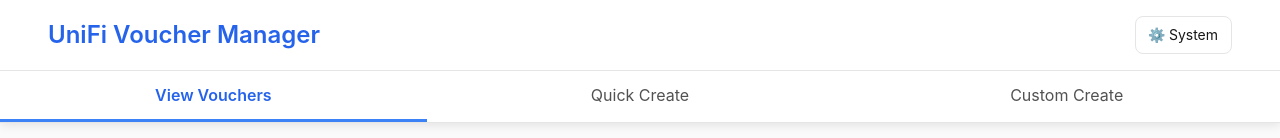
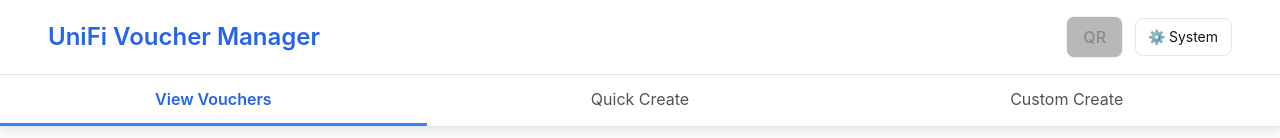
Before and after one commit to etiennecollin/unifi-voucher-manager, a Next.js app in the folder frontend/: page / in a window 1280 px wide. Shown: the top 138 px of the page. Built offline with nearby package versions, Linux system fonts and the light colour scheme; no server answers.

Commit message:
feat: added QR code modal

```diff
--- a/frontend/src/components/Header.tsx
+++ b/frontend/src/components/Header.tsx
@@ -1,16 +1,48 @@
+"use client";
+
+import { useState } from "react";
 import ThemeSwitcher from "@/components/utils/ThemeSwitcher";
+import WifiQrModal from "@/components/modals/WifiQrModal";
+import { generateWifiConfig, WifiConfig } from "@/utils/wifi";
+
+const wifiConfig: WifiConfig | null = (() => {
+  try {
+    return generateWifiConfig();
+  } catch (e) {
+    console.warn(`Could not generate WiFi configuration: ${e}`);
+    return null;
+  }
+})();
 
 export default function Header() {
+  const [showWifi, setShowWifi] = useState(false);
+
   return (
     <header className="bg-surface border-b border-default sticky top-0 z-7000">
       <div className="max-w-95/100 mx-auto flex items-center justify-between px-4 py-4">
         <h1 className="text-xl md:text-2xl font-semibold text-brand">
           UniFi Voucher Manager
         </h1>
-        <div className="flex items-center gap-3">
+        <div className="flex-center gap-3">
+          <button
+            onClick={() => setShowWifi(true)}
+            className="btn"
+            disabled={!wifiConfig}
+            aria-label="Open Wi‑Fi QR code"
+            title="Open Wi‑Fi QR code"
+          >
+            {/* TODO: Make content a small QR code SVG */}
+            QR
+          </button>
           <ThemeSwitcher />
         </div>
       </div>
+      {showWifi && wifiConfig && (
+        <WifiQrModal
+          wifiConfig={wifiConfig}
+          onClose={() => setShowWifi(false)}
+        />
+      )}
     </header>
   );
 }
--- /dev/null
+++ b/frontend/src/components/modals/WifiQrModal.tsx
@@ -0,0 +1,72 @@
+"use client";
+
+import { useRef, useState, useEffect } from "react";
+import Modal from "@/components/modals/Modal";
+import { QRCodeSVG } from "qrcode.react";
+import { generateWiFiQRString, WifiConfig } from "@/utils/wifi";
+
+type Props = {
+  wifiConfig: WifiConfig;
+  onClose: () => void;
+};
+
+export default function WifiQrModal({ wifiConfig, onClose }: Props) {
+  const modalRef = useRef<HTMLDivElement | null>(null);
+  const [qrSize, setQrSize] = useState(220);
+  const wifiString = wifiConfig && generateWiFiQRString(wifiConfig);
+  console.log(wifiString);
+
+  useEffect(() => {
+    function updateSize() {
+      if (modalRef.current) {
+        // Make sure the QR code scales with the size of the modal
+        const modalWidth = modalRef.current.offsetWidth;
+        const modalHeight = modalRef.current.offsetHeight;
+        const sizeFromWidth = modalWidth * 0.8;
+        const sizeFromHeight = modalHeight * 0.8;
+        setQrSize(Math.floor(Math.min(sizeFromWidth, sizeFromHeight)));
+      }
+    }
+    updateSize();
+
+    window.addEventListener("resize", updateSize);
+    return () => window.removeEventListener("resize", updateSize);
+  }, []);
+
+  return (
+    <Modal ref={modalRef} onClose={onClose} contentClassName="max-w-md">
+      <div className="flex-center flex-col gap-4">
+        <h2 className="text-2xl font-bold text-primary text-center">
+          Wi‑Fi QR Code
+        </h2>
+        {wifiString ? (
+          <>
+            <QRCodeSVG
+              value={wifiString}
+              size={qrSize}
+              level="H"
+              bgColor="transparent"
+              fgColor="currentColor"
+              marginSize={4}
+              title="Wi-Fi Access QR Code"
+              imageSettings={{
+                src: "/unifi.svg",
+                height: qrSize / 4,
+                width: qrSize / 4,
+                excavate: true,
+              }}
+            />
+            <p className="text-sm text-muted">
+              Scan this QR code to join the network:{" "}
+              <strong>{wifiConfig.ssid}</strong>
+            </p>
+          </>
+        ) : (
+          <p className="text-sm text-muted text-center">
+            No Wi‑Fi credentials configured.
+          </p>
+        )}
+      </div>
+    </Modal>
+  );
+}
--- /dev/null
+++ b/frontend/src/utils/wifi.ts
@@ -0,0 +1,117 @@
+type WifiType = "WPA" | "WEP" | "nopass";
+
+export interface WifiConfig {
+  ssid: string;
+  password: string;
+  type: WifiType;
+  hidden?: boolean;
+}
+
+export function generateWifiConfig(): WifiConfig {
+  const ssid = process.env.NEXT_WIFI_SSID;
+  const password = process.env.NEXT_WIFI_PASSWORD;
+  const type = process.env.NEXT_WIFI_TYPE;
+  const hidden = process.env.NEXT_WIFI_HIDDEN;
+
+  if (ssid == null) {
+    throw "No SSID provided, use the environment variable WIFI_SSID to set one";
+  }
+
+  if (password == null) {
+    throw 'No password provided, use the environment variable WIFI_PASSWORD to set one. If your network does not have a password, use WIFI_PASSWORD=""';
+  }
+
+  let type_parsed: WifiType;
+  if (type == null) {
+    if (password) {
+      type_parsed = "WPA";
+      console.log(
+        `WiFi Configuration: type not provided, but password provided. Defaulting to 'type=${type_parsed}' `,
+      );
+    } else {
+      type_parsed = "nopass";
+      console.log(
+        `WiFi Configuration: type and password not provided. Defaulting to 'type=${type_parsed}' `,
+      );
+    }
+  } else {
+    switch (type.trim().toLowerCase()) {
+      case "wpa":
+        type_parsed = "WPA";
+        break;
+      case "wep":
+        type_parsed = "WEP";
+        break;
+      case "nopass":
+        type_parsed = "nopass";
+        break;
+      default:
+        // TODO: Find how to print a type
+        throw `Invalid WiFi type provided: ${type}. Valid types: "WPA" | "WEP" | "nopass"`;
+    }
+  }
+
+  if (password && type_parsed === "nopass") {
+    throw "Incoherent WiFi configuration: password provided, but type set to 'nopass'";
+  } else if (!password && type_parsed !== "nopass") {
+    // TODO: This is true for WPA, but check for WEP
+    throw "Incoherent WiFi configuration: password not provided, but type implies a password";
+  }
+
+  let hidden_parsed: boolean;
+  if (hidden == null) {
+    hidden_parsed = true;
+    console.log(
+      `WiFi Configuration: hidden state not provided, defaulting to 'hidden=${hidden_parsed}' `,
+    );
+  } else {
+    switch (hidden.trim().toLowerCase()) {
+      case "true":
+        hidden_parsed = true;
+        break;
+      case "false":
+        hidden_parsed = false;
+        break;
+      default:
+        throw `Invalid WiFi hidden state provided: ${hidden}`;
+    }
+  }
+
+  const config: WifiConfig = {
+    ssid: ssid,
+    password: password,
+    type: type_parsed,
+    hidden: hidden_parsed,
+  };
+  return config;
+}
+
+export function generateWiFiQRString(config: WifiConfig): string {
+  const { ssid, password, type, hidden = false } = config;
+
+  const encodedSSID = escapeWiFiString(ssid);
+  const encodedPassword = escapeWiFiString(password);
+
+  // Format: WIFI:[T:security;][S:ssid;][P:password;][H:hidden;];
+  let qrString = "WIFI:";
+
+  if (type !== "nopass") {
+    qrString += `T:${type};`;
+  }
+
+  qrString += `S:${encodedSSID};`;
+
+  if (type !== "nopass" && password) {
+    qrString += `P:${encodedPassword};`;
+  }
+
+  qrString += `H:${hidden};`;
+
+  qrString += ";";
+
+  return qrString;
+}
+
+function escapeWiFiString(str: string): string {
+  return str.replace(/([\\;:,"])/g, "\\$1");
+}
```
Also changed, not shown: frontend/package.json (+6 -5 lines), frontend/public/unifi.svg (added), 1 other file (tests, documents, lock files or other folders).
